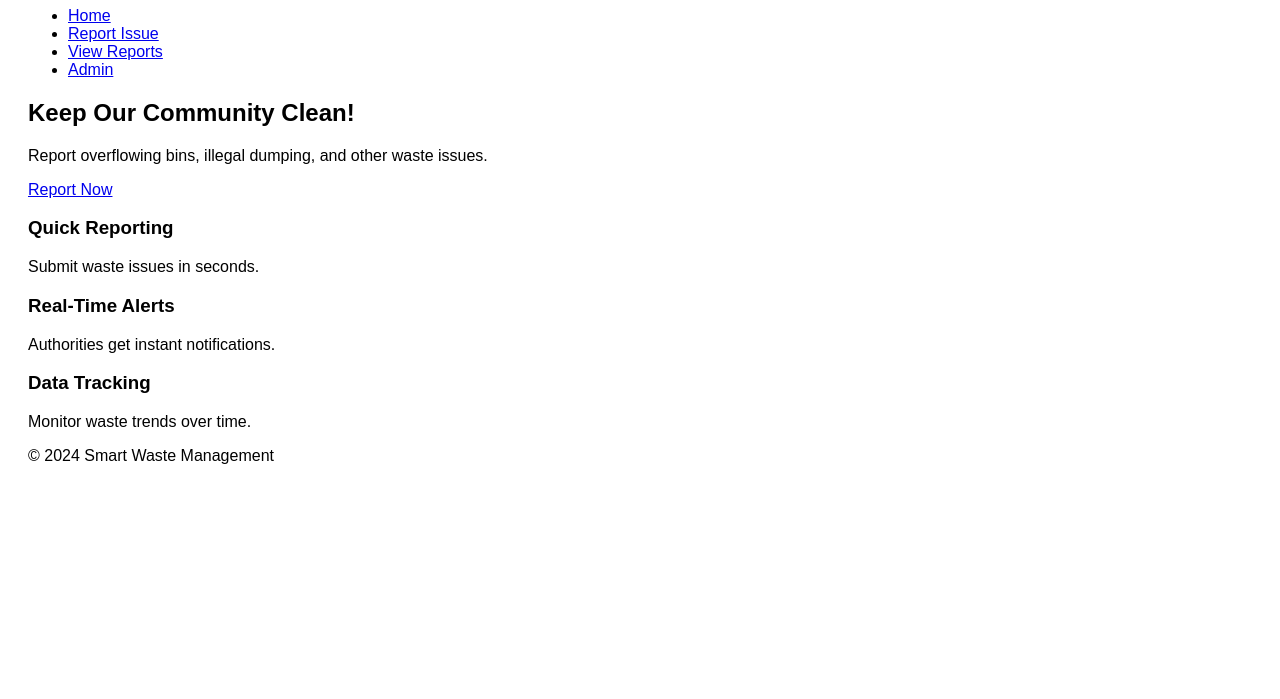
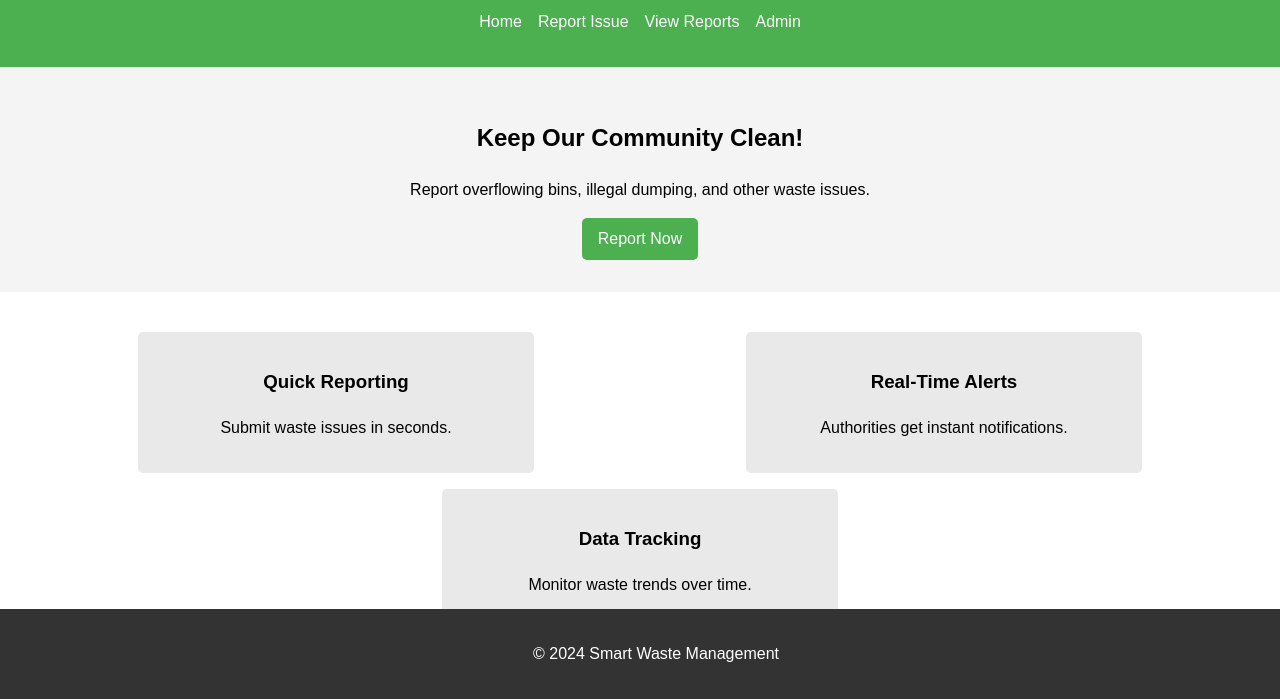
Before and after one commit to Deroharkens/waste-management-project, a plain HTML site: page index.html in a window 1280 px wide. Shown: the part 101-800 px from the top of the page. Drawn offline with Linux system fonts and the light colour scheme; files that its build step writes are made by us from their sources.

Commit message:
styling for landing pages

```diff
--- a/css/styles.css
+++ b/css/styles.css
@@ -1,2 +1,68 @@
-body { font-family: Arial; padding: 20px; }
-h1 { color: green; }
+/* General Styles */
+body {
+    font-family: Arial, sans-serif;
+    margin: 0;
+    padding: 0;
+    line-height: 1.6;
+}
+
+header {
+    background: #4CAF50;
+    color: white;
+    padding: 1rem;
+    text-align: center;
+}
+
+nav ul {
+    list-style: none;
+    padding: 0;
+    display: flex;
+    justify-content: center;
+    gap: 1rem;
+}
+
+nav a {
+    color: white;
+    text-decoration: none;
+}
+
+.hero {
+    background: #f4f4f4;
+    padding: 2rem;
+    text-align: center;
+}
+
+.btn {
+    display: inline-block;
+    background: #4CAF50;
+    color: white;
+    padding: 0.5rem 1rem;
+    text-decoration: none;
+    border-radius: 5px;
+}
+
+.features {
+    display: flex;
+    justify-content: space-around;
+    padding: 2rem;
+    flex-wrap: wrap;
+}
+
+.feature-card {
+    background: #e9e9e9;
+    padding: 1rem;
+    border-radius: 5px;
+    width: 30%;
+    margin: 0.5rem;
+    text-align: center;
+}
+
+footer {
+    background: #333;
+    color: white;
+    text-align: center;
+    padding: 1rem;
+    position: fixed;
+    bottom: 0;
+    width: 100%;
+}
```
